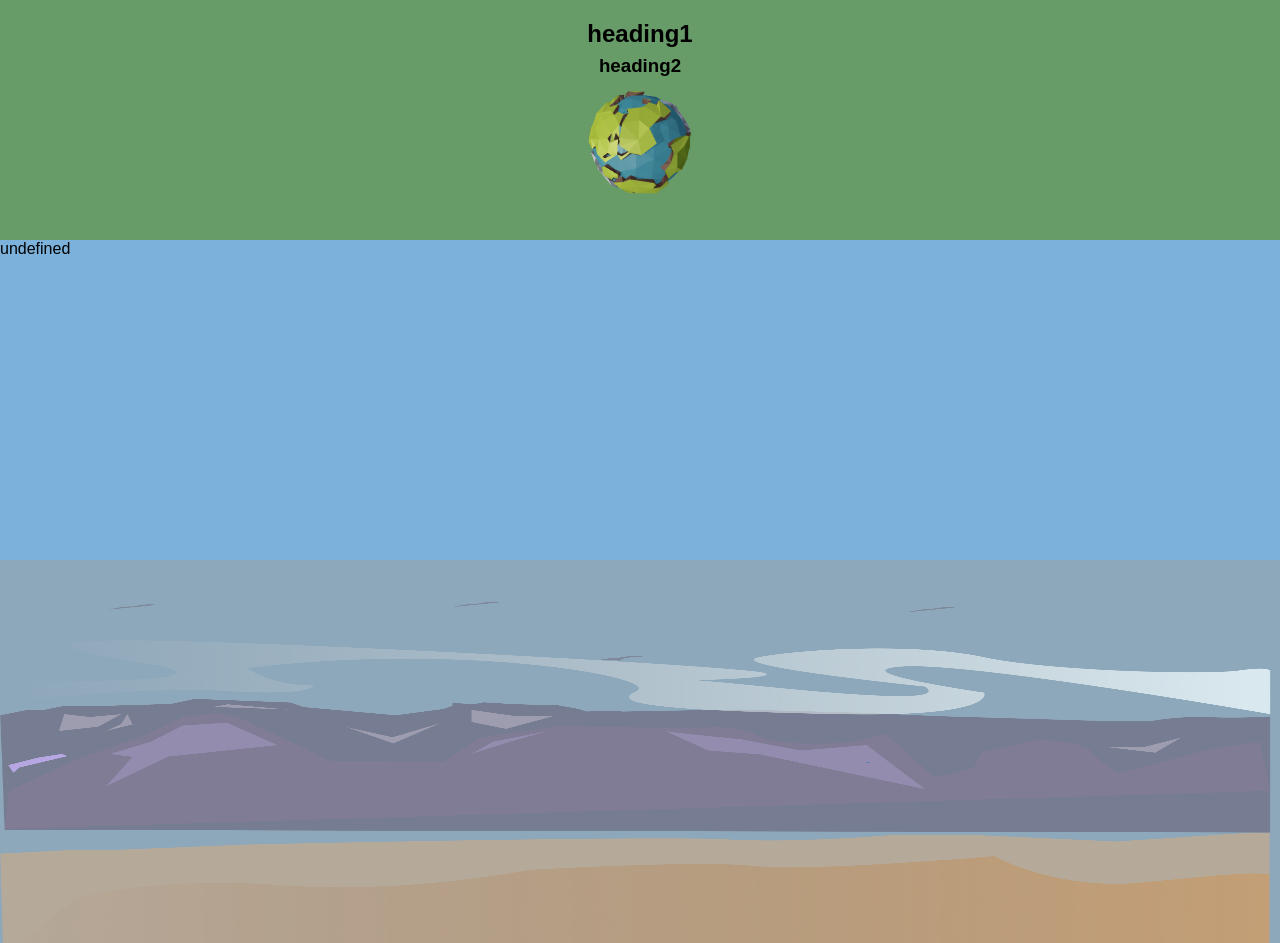
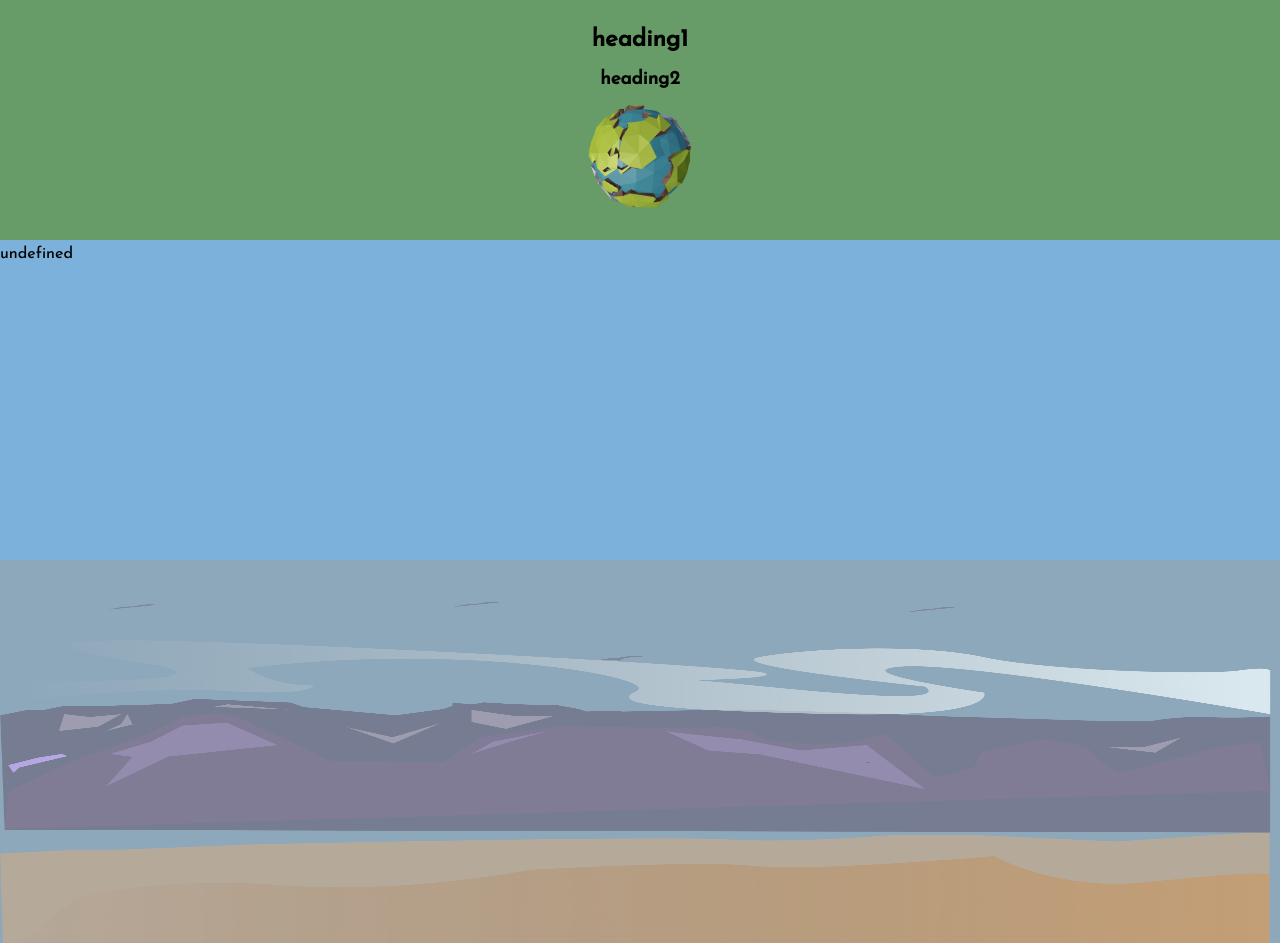
Before and after one commit to npm-i-abhay/Evergreen, a website: page mainWorksapce.html in a window 1280 px wide. Shown: the top 943 px of the page. Drawn offline with nearby package versions, Linux system fonts and the light colour scheme; no server answers.

Commit message:
added font-family

```diff
--- a/mainWorksapce.html
+++ b/mainWorksapce.html
@@ -6,10 +6,7 @@
     <meta name="viewport" content="width=device-width, initial-scale=1.0">
     <title>Document</title>
     <link rel="stylesheet" href="/mainWorkspace.css">
-
-    <style>
-
-    </style>
+    <link href="https://fonts.googleapis.com/css2?family=Reem+Kufi&display=swap" rel="stylesheet">
 
 </head>
 <body onscroll="handleScroll()" >
--- a/mainWorkspace.css
+++ b/mainWorkspace.css
@@ -2,7 +2,7 @@ html,body{
     margin: 0;
     padding: 0;
     box-sizing: border-box;
-    font-family: sans-serif;
+    font-family: 'Reem Kufi', sans-serif;;
     height: 100vh;
     width: 100vw;
 }
```
